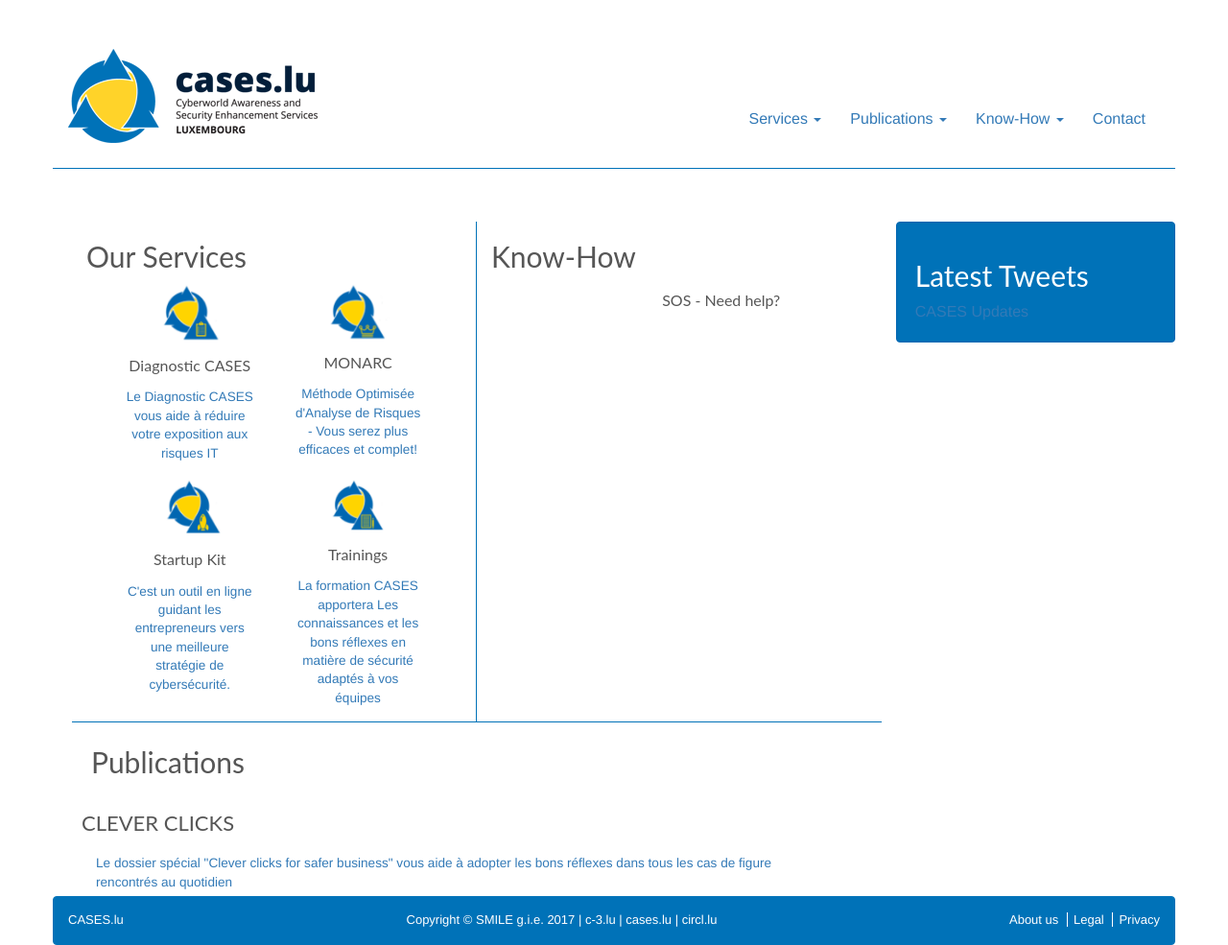
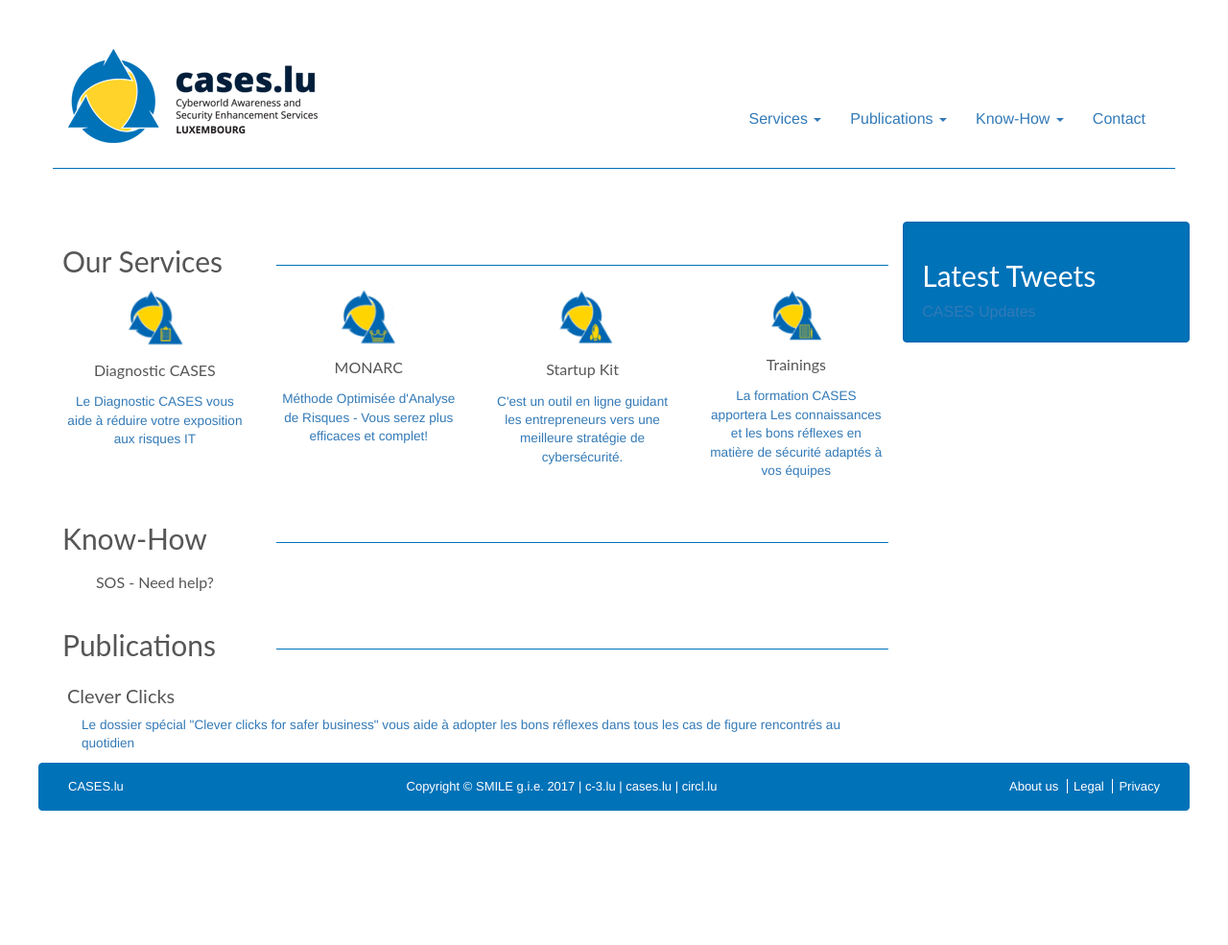
Before and after one commit to NC3-LU/cases_web, a Jekyll site: the page built from index.md, in a window 1280 px wide. Shown: the whole page at 96% size. Built offline with Jekyll 4.4.1, drawn with Linux system fonts in a browser that asks for light colours; comment, search, counter and statistics services are not loaded; after the commit the page ends 900 px from its top, so only the background shows below that.

Commit message:
rearranged services and know-how on main page

```diff
--- a/_includes/footer.html
+++ b/_includes/footer.html
@@ -1,14 +1,15 @@
 
-<div class="credits-section">
-		<div class="row">
+<div class="credits-section row">
 			<div class="col-md-2">
 				<div class="footer-credits txtleft">
+					{% comment %}
 					<!--<a href="https://securitymadein.lu/" class="milu-btn">
 						<span style="text-transform:uppercase; color:#fff;">security<br>
 							<span style="color:#00FFF6">made</span>in.
 							<span style="color:#00FFF6">lu</span>
 						</span>
 					</a>-->
+					{% endcomment %}
 					<a class="logo" href="{{ "/" | relative_url }}">CASES.lu</a>
 				</div>
 			</div>
@@ -31,5 +32,4 @@
 																		</ul>
 				</div>
 			</div>
-		</div>
 </div>
--- a/_layouts/home.html
+++ b/_layouts/home.html
@@ -1,25 +1,32 @@
 ---
 layout: default
 ---
+<div class="row row-fluid--padding">
+<div class="col-md-9">
+<div class="row row-fluid--padding">
+  <div class="col-md-12">
 
-<div class="row-fluid row-fluid--padding ">
+  {% if site.services %}
+    <div class="row">
+      <div class="col-md-3">
+        <h2>Our Services</h2>
+      </div>
       <div class="col-md-9">
+        <hr class="section-header-line" />
+      </div>
+    </div>
+    <div class="text-center">
+    {% assign counter=0 %}
+    {% for service in site.services %}
 
-  <div class="col-md-6 col-delimiter">
+      {% if counter==0 %}
+      <div class="row">
+      {% endif %}
 
-    <div class="row-fluid">
-    <h2>Our Services</h2>
-    {% if site.services %}
-    <div class="text-center">
-    {% assign counter=false %}
-    {% for service in site.services %}
-        {% if counter==false %}
-        <div class="row">
-          <div class="col-md-1">
-          </div>
-          {% endif %}
+
+        <div class="col-md-3">
           <a href="{{ service.url }}" alt="{{ service.title | escape }}">
-          <div class="col-md-5">
+
               {% if service.logo %}
                   <img src="{{ service.logo }}" alt="{{ service.title | escape }}" width=72px /><br>
               {% endif %}
@@ -27,53 +34,83 @@
               {% if service.short %}
               <p class="small">{{ service.short | escape }}</p>
               {% endif %}
+
+          </a>
         </div>
-          </a>
-          {% if counter==true %}
+
+      {% assign counter = counter | plus: 1 %}
+      {% if counter==4 %}
       </div>
-        {% assign counter=false %}
-        {% else %}
-        {% assign counter=true %}
+      {% assign counter=0 %}
       {% endif %}
+
+
+
     {% endfor %}
+    {% assign modulo_counter = counter | modulo: 4 %}
+    {% if modulo_counter != 0 %}
      </div>
     {% endif %}
     </div>
+
+    {% endif %}
+
+  </div>
 </div>
 
+  <div class="row row-fluid--padding">
+    <div class="col-md-12">
+
+    {% if site.knowhow %}
+      <div class="row">
+        <div class="col-md-3">
+          <h2>Know-How</h2>
+        </div>
+        <div class="col-md-9">
+          <hr class="section-header-line" />
+        </div>
+      </div>
+      <div class="text-center">
+      {% assign counter=0 %}
+      {% for article in site.knowhow %}
+
+        {% if counter==0 %}
+        <div class="row">
+        {% endif %}
 
 
+          <div class="col-md-3">
+            <a href="{{ article.url }}" alt="{{ article.title | escape }}">
 
-  <div class="col-md-6">
-    <h2>Know-How</h2>
-  </div>
-  <div class="text-center">
-  {% assign counter=false %}
-  {% for article in ((site.knowhow | sort 'title') | limit: 4 ) %}
-      {% if counter==false %}
-      <div class="row">
-        <div class="col-md-1">
-        </div>
-        {% endif %}
-        <a href="{{ article.url }}" alt="{{ article.title | escape }}">
-        <div class="col-md-5">
                 {% if article.logo %}
                     <img src="{{ article.logo }}" alt="{{ article.title | escape }}" width=72px /><br>
                 {% endif %}
                 <h6>{{ article.title }}</h6>
                 {% if article.short %}
-            <p class="small">{{ service.short | escape }}</p>
+                <p class="small">{{ article.short | escape }}</p>
+                {% endif %}
+
+            </a>
+          </div>
+
+        {% assign counter = counter | plus: 1 %}
+        {% if counter==4 %}
+        </div>
+        {% assign counter=0 %}
+        {% endif %}
+
+
+
+      {% endfor %}
+      {% assign modulo_counter = counter | modulo: 4 %}
+      {% if modulo_counter != 0 %}
+       </div>
       {% endif %}
       </div>
-        </a>
-        {% if counter==true %}
+
+      {% endif %}
+
     </div>
-      {% assign counter=false %}
-      {% else %}
-      {% assign counter=true %}
-      {% endif %}
-    </div>
-  {% endfor %}
 </div>
 
 
@@ -81,32 +118,37 @@
 
 
 
-    <div class="row-fluid row-fluid--padding row-top-delimiter">
+
+
+    <div class="row row-fluid--padding">
       <div class="col-md-12">
-      <h2 class="page-heading">Publications</h2>
-
-      {{ content }}
+        {% if site.publications %}
+          <div class="row">
+            <div class="col-md-3">
+              <h2>Publications</h2>
+            </div>
+            <div class="col-md-9">
+              <hr class="section-header-line" />
+            </div>
+          </div>
 
         {% for publication in site.publications %}
           {% if publication.menutitle %}
-          <div class="row row-fluid--padding">
+          <div class="row-fluid row-fluid--padding">
             <a class="post-link" href="{{ publication.url | relative_url }}">
-              <div class="row-fluid"><h3>
+              <div class="row-fluid"><h5>
                 {{ publication.title | escape }}
-              </h3></div>
-              <div class="row-fluid">
-                <div class"col-md-1"></div>
-                <div class="col-md-11 small">
+              </h5></div>
+              <div class="row-fluid col-md-12 small">
                 {{ publication.short | escape }}
-                </div>
               </div>
             </a>
           </div>
           {% endif %}
         {% endfor %}
+      {% endif %}
       </div>
     </div>
-
 
 
 
--- a/assets/styles.css
+++ b/assets/styles.css
@@ -55,8 +55,11 @@
 ul {
 	margin-left: 35px;
 }
-.col-delimiter {
-	border-right: 1px solid rgb(0,114,184);
+.section-header-line {
+	margin-top: 40px;
+	border: 0;
+	border-bottom: 1px solid rgb(0,114,184);
+	width: 100%;
 }
 .row-top-delimiter {
 	border-top: 1px solid rgb(0,114,184);
```
Lines whose indentation alone changed are shown as unchanged.
